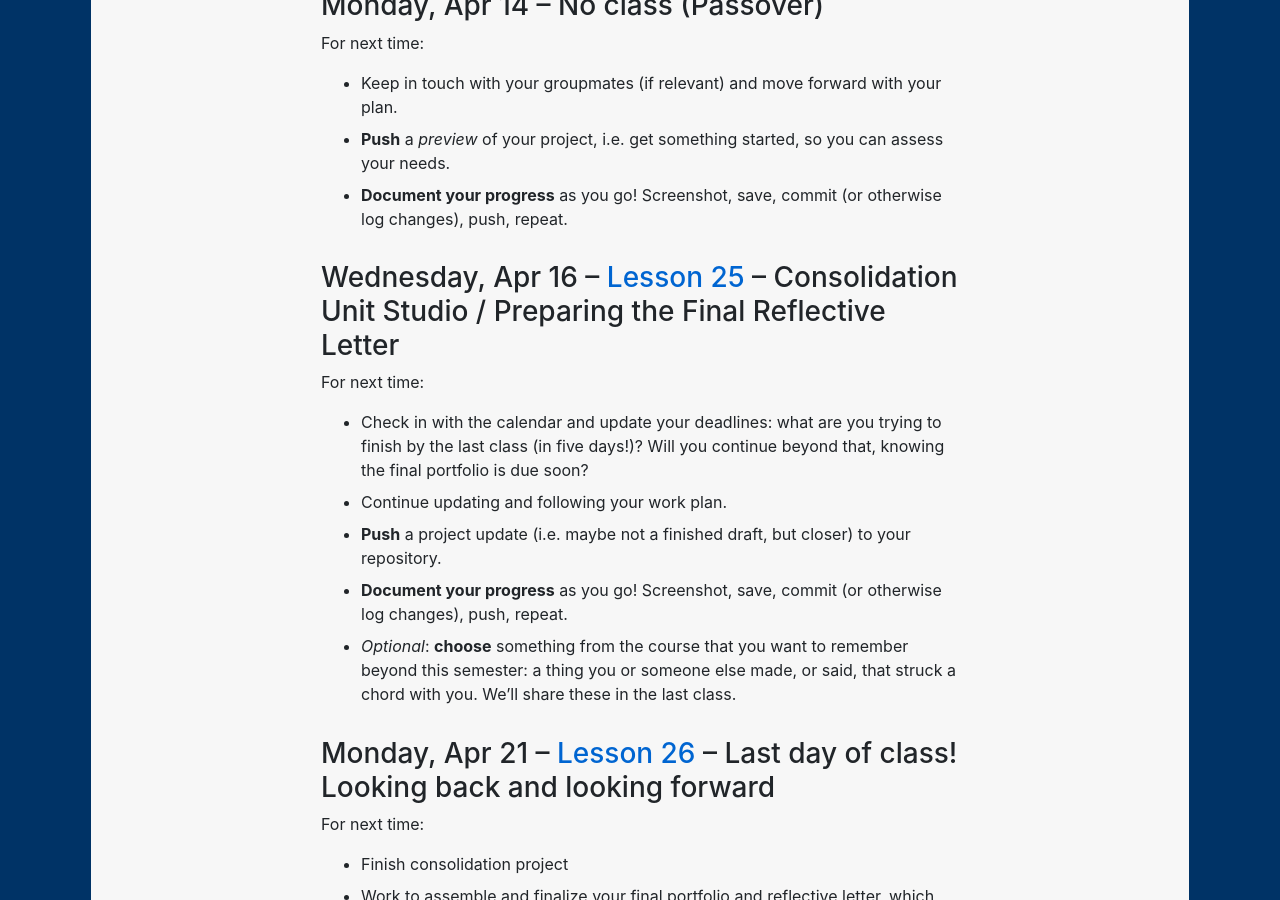
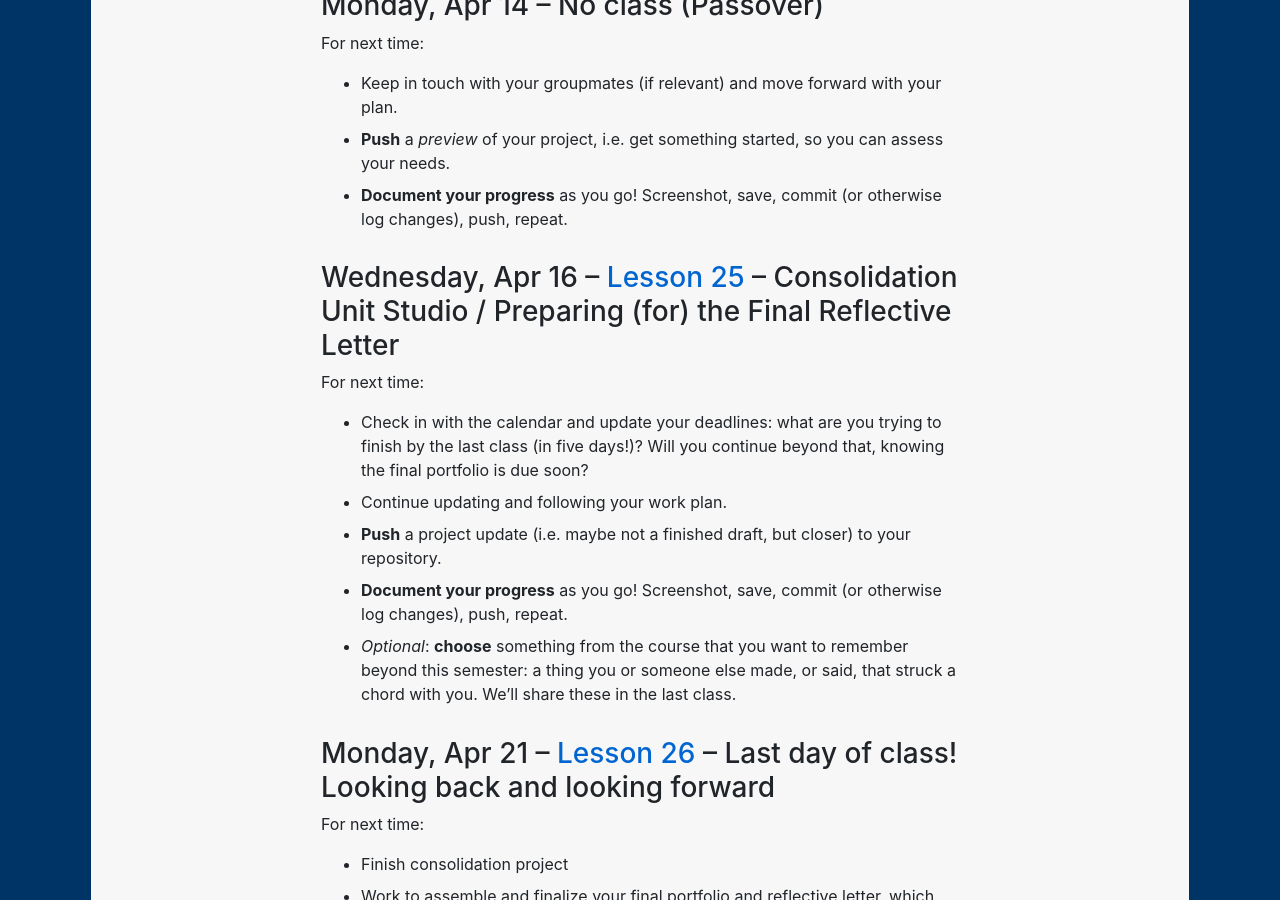
Before and after one commit to benmiller314/cdm2025spring, a Jekyll site: the page built from schedule.md, in a window 1280 px wide and 900 px high, scrolled down 13935 px. Built offline with Jekyll 4.4.1, drawn with Linux system fonts in a browser that asks for light colours; our own code applies the rules of GitHub Pages for plain Markdown files.

Commit message:
ready for lesson 25

```diff
--- a/schedule.md
+++ b/schedule.md
@@ -402,7 +402,7 @@ For next time:
 * *Preparing one final project or revision:*
   * Work through the questions in the lesson plan's EXT, if you didn't yet, to develop an informal _project pitch_ and **post it** to our [shared google doc](https://bit.ly/cdm{{site.course.slugterm}}-notes). (The doc, rather than the issue queue, will make it easier for potential collaborators to annotate and for you to edit together in our next class.)
 
-<a id="current"/>
+
 <h3>Wednesday, Apr 9 – <a href="plans/lesson-24" id="lesson-24">Lesson 24</a> – Consolidation Unit Pitch Market and Studio</h3><!-- #4c25 workshops today: travel after class? You present Thursday afternoon, Pesach starts Saturday -->
 
 For next time:
@@ -423,8 +423,8 @@ For next time:
 * **Push** a _preview_ of your project, i.e. get something started, so you can assess your needs.
 * **Document your progress** as you go! Screenshot, save, commit (or otherwise log changes), push, repeat.
 
-
-<h3>Wednesday, Apr 16 – <a href="plans/lesson-25" id="lesson-25">Lesson 25</a> – Consolidation Unit Studio / Preparing the Final Reflective Letter </h3>
+<a id="current"/>
+<h3>Wednesday, Apr 16 – <a href="plans/lesson-25" id="lesson-25">Lesson 25</a> – Consolidation Unit Studio / Preparing (for) the Final Reflective Letter </h3>
 
 For next time:
 
@@ -439,6 +439,7 @@ For next time:
 
 <!-- Asynchronous writing toward final portfolio reflection -->
 <!-- Sharing gifts and acknowledgments -->
+<!-- in-class time for OMETs -->
 
 For next time:
 
```
Also changed, not shown: plans/lesson-25.md (renamed from old-plans/lesson-26.md).
